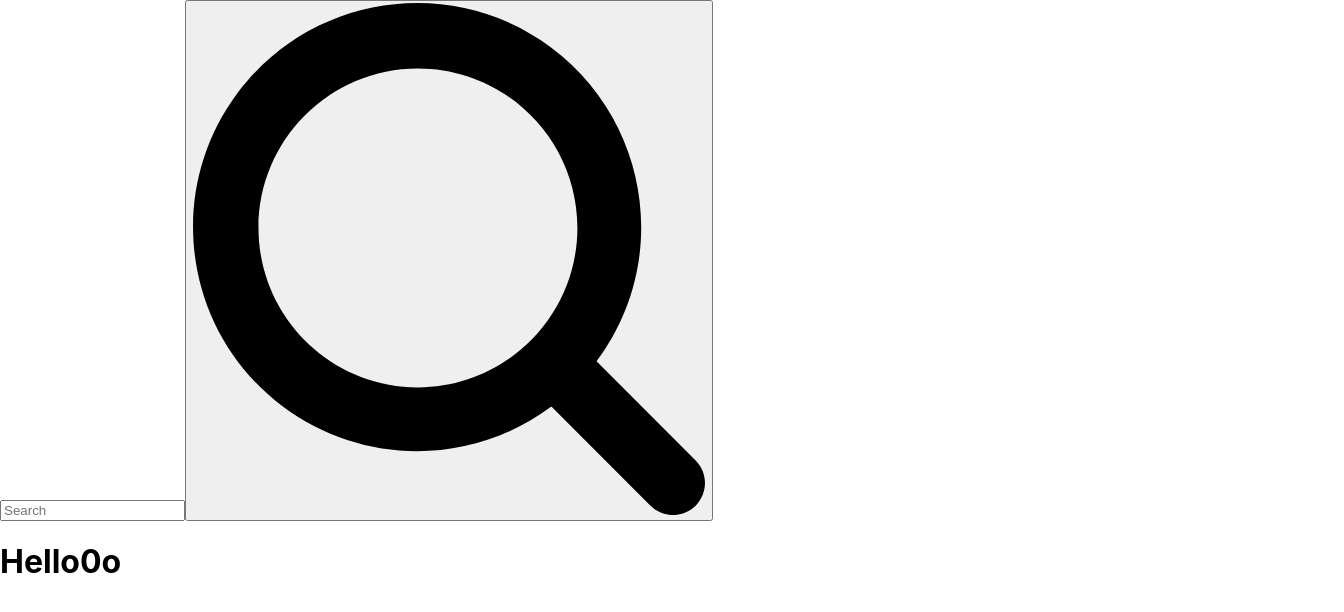
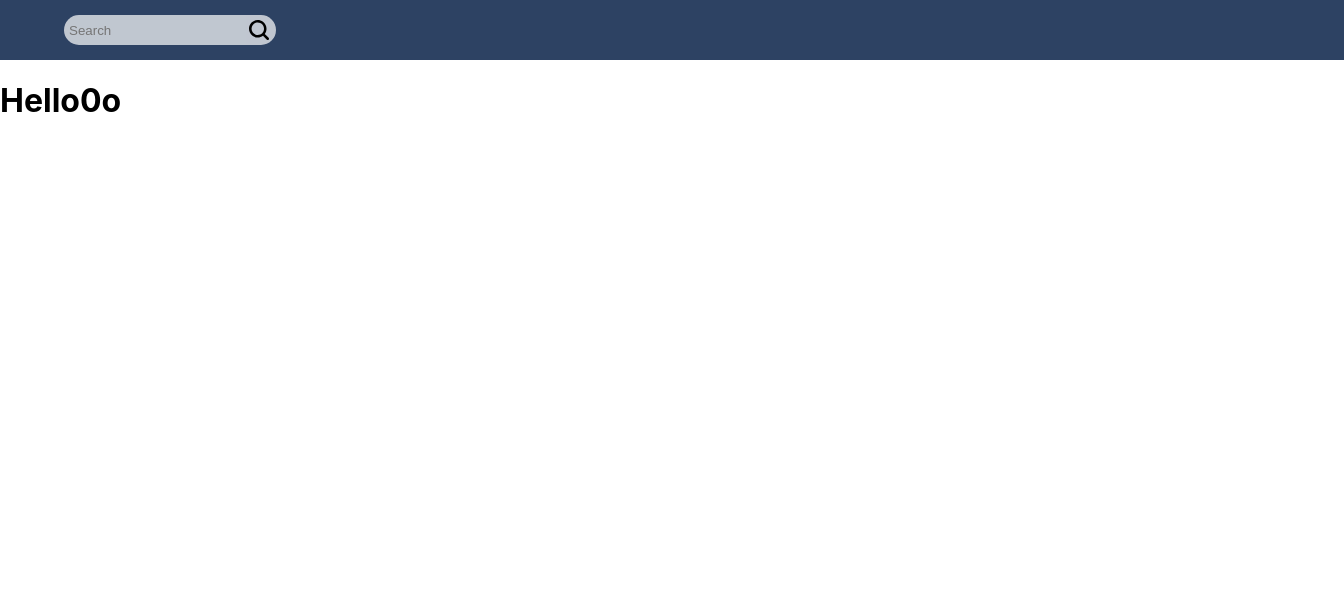
Before and after one commit to elidaarnaut/StudyHub, a React (Create React App) app in the folder study-hub/: page / in a window 1280 px wide. Shown: the top 612 px of the page, 1344 px wide, since content can reach past the window. Built offline with nearby package versions, Linux system fonts and the light colour scheme.

Commit message:
Search bar 1 finished

```diff
--- a/study-hub/src/App.css
+++ b/study-hub/src/App.css
@@ -1,3 +1,46 @@
+.topMenu1div{
+  width: 100%;
+  height: 60px;
+  background-color: #2D4263;
+  padding-left: 5%;
+  display: flex;
+  align-items: center;
+}
+
+.searchInput{
+  height: 30px;
+  border-radius: 50px 0 0 50px;
+  background-color: rgba(255, 255, 255, 0.7);
+  border: none;
+  padding: 0%;
+  padding-left: 5px;
+
+}
+
+.searchImg {
+  width: 20px;
+  padding: 0%;
+}
+
+.searchBar1{
+  display: flex;
+  align-items: center;
+
+}
+
+.searchButton {
+  width: 30px;
+  height: 30px;
+  display: flex;
+  align-items: center;
+  justify-content: center;
+  background-color: rgba(255, 255, 255, 0.7);
+  border: none;
+  border-radius: 0 50px 50px 0;
+  padding: 0%;
+  padding-right: 5px;
+}
+
 /* .App {
   text-align: center;
 }
--- a/study-hub/src/components/Search1.jsx
+++ b/study-hub/src/components/Search1.jsx
@@ -5,8 +5,7 @@ import searchImg from "../assets/search.svg"
 function Search1(){
     return(
         <Form>
-            <div>
-
+            <div className="searchBar1">
                 <FormControl
                     type="text"
                     placeholder="Search"
@@ -14,9 +13,9 @@ function Search1(){
                     aria-label="Search"
                     // ^^ for people with disabilities
                 />
-                <button>
+                <button className="searchButton">
                     {/* slika */}
-                    <img src={searchImg}></img>
+                    <img src={searchImg} className="searchImg"></img>
                 </button>
 
 
```
